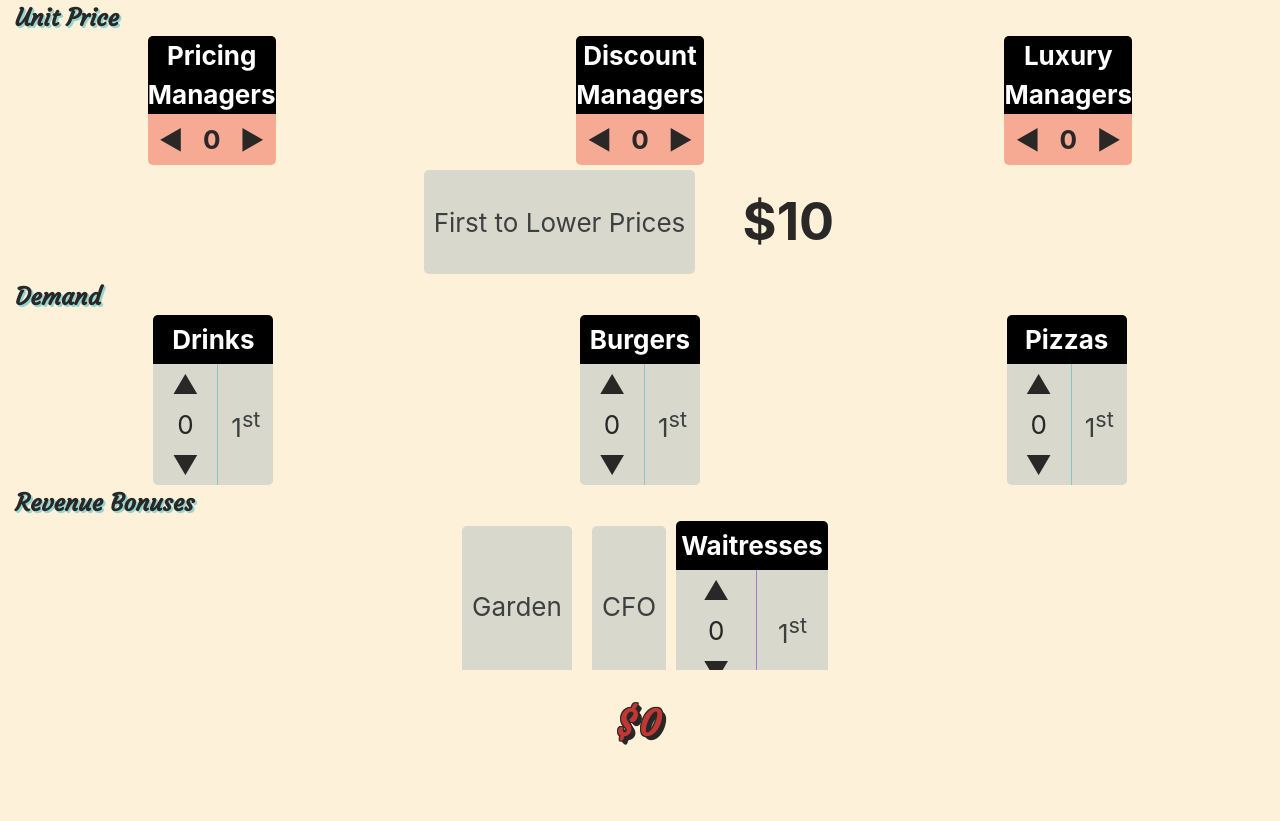
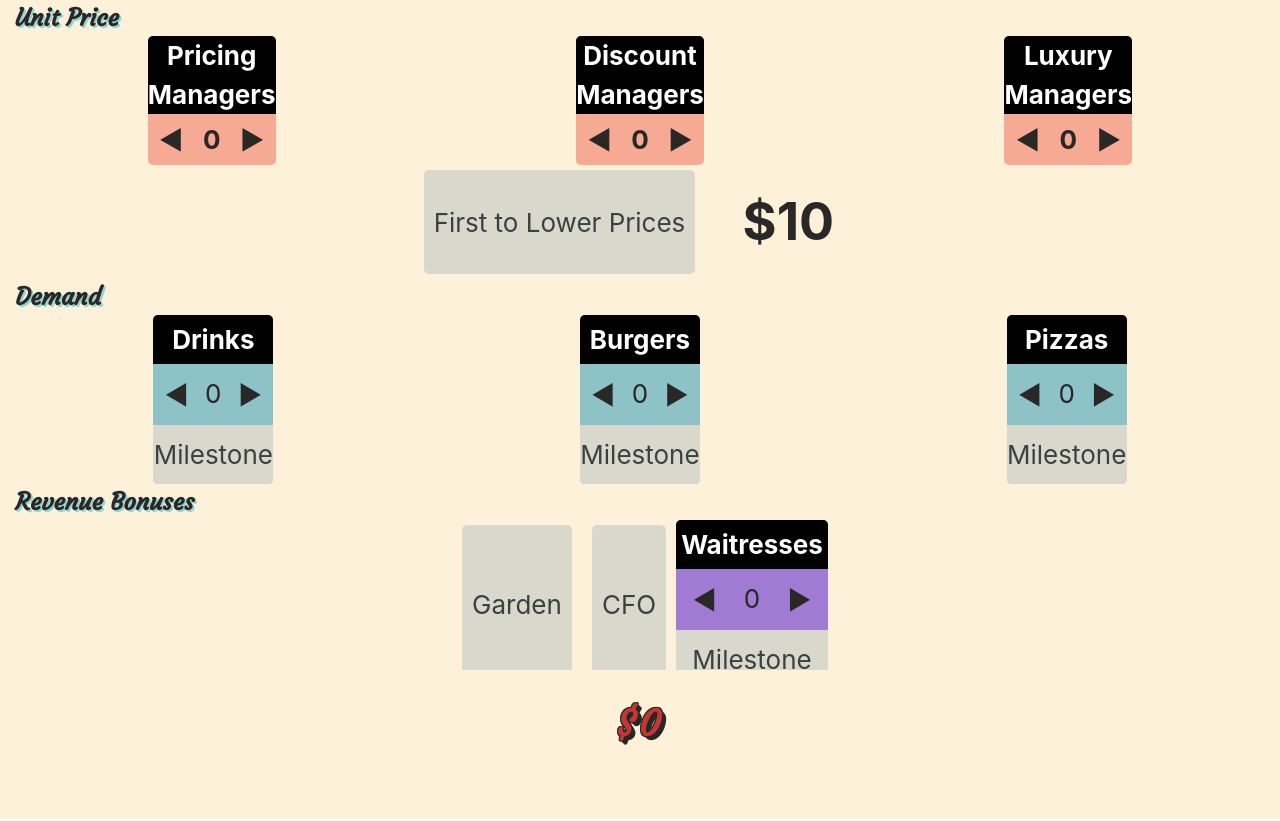
Before and after one commit to egnwd/food-chain-magnate, a React (Create React App) app: page / in a window 1280 px wide. Built offline with nearby package versions, Linux system fonts and the light colour scheme.

Commit message:
Changes IncrementAndToggle to be stacked
Arrows are horizontal and the bonus bit is underneath and labelled
"Milestone" rather than "1st".

```diff
--- a/src/Components/IncrementAndToggle.tsx
+++ b/src/Components/IncrementAndToggle.tsx
@@ -28,7 +28,7 @@ const IncrementAndToggle: React.FC<NumberButtonProps> = ({
       style={{
         borderRadius: "5px",
         minWidth: "120px",
-        backgroundColor: inactiveColor,
+        backgroundColor: activeColor,
       }}
     >
       <div
@@ -45,6 +45,7 @@ const IncrementAndToggle: React.FC<NumberButtonProps> = ({
       <div
         style={{
           display: "flex",
+          flexDirection: "column",
         }}
       >
         <div
@@ -53,26 +54,28 @@ const IncrementAndToggle: React.FC<NumberButtonProps> = ({
             flexDirection: "column",
             justifyContent: "space-between",
             flexGrow: 1,
+            padding: "10px 0",
           }}
         >
-          <button onClick={onIncrement}>▲</button>
-          <span>{counter.toString()}</span>
-          <button onClick={onDecrement}>▼</button>
+          <div style={{ display: "flex", justifyContent: "space-around" }}>
+            <button onClick={onDecrement}>◀</button>
+            <span>{counter.toString()}</span>
+            <button onClick={onIncrement}>▶</button>
+          </div>
         </div>
         <button
           onClick={onClick}
           style={{
             color: textColor,
-            borderLeft: "solid 1px",
-            borderColor: activeColor,
-            padding: 0,
+            borderColor: inactiveColor,
+            padding: "10px 0",
             cursor: "pointer",
             flexGrow: 1,
             backgroundColor: toggledBackgroundColor,
-            borderRadius: "0px 0px 5px 0px",
+            borderRadius: "0px 0px 5px 5px",
           }}
         >
-          1<sup>st</sup>
+          Milestone
         </button>
       </div>
     </div>
```
